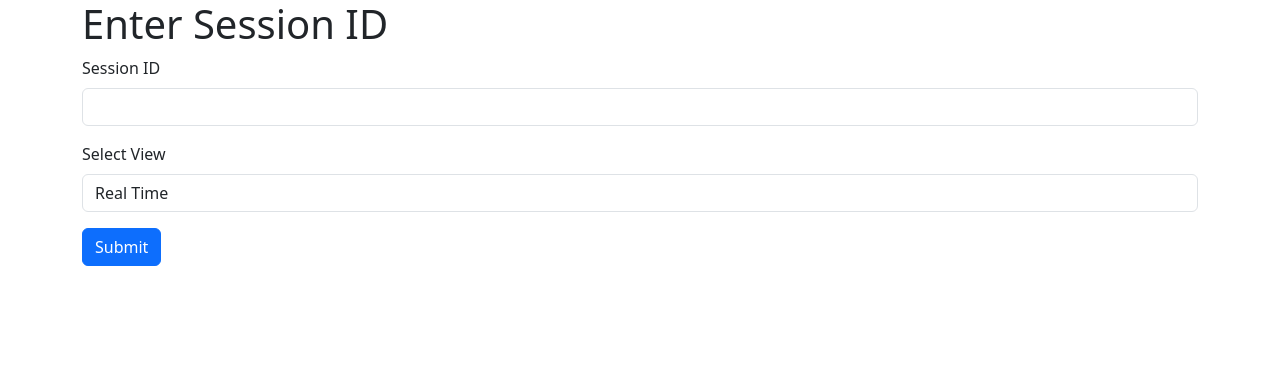
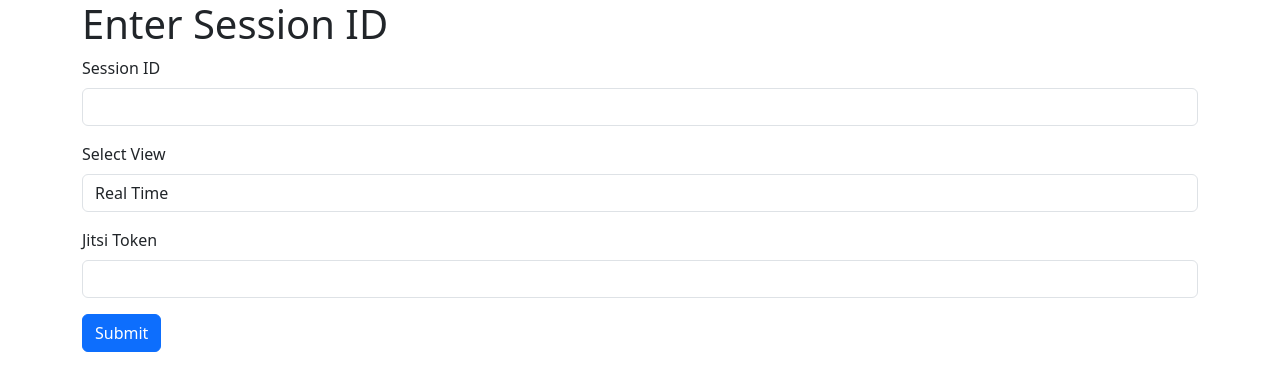
Before and after one commit to LauraPerezVilla/FaceEmotionApp, a Django app: page / in a window 1280 px wide. Shown: the top 391 px of the page. Run offline with Django 5.2, Linux system fonts and the light colour scheme.

Commit message:
Add jitsi token

```diff
--- a/realtime_graph/graph/views.py
+++ b/realtime_graph/graph/views.py
@@ -1,5 +1,6 @@
 from django.shortcuts import render, redirect
 from django.http import JsonResponse
+from django.urls import reverse
 from .models import Prediction, Alert
 from django.db.models import Avg
 import json
@@ -10,15 +11,22 @@ def index(request):
 def redirect_view(request):
     session_id = request.GET.get('session_id')
     view = request.GET.get('view')
+    token = request.GET.get('token')
+
     if view == 'real_time':
-        return redirect('real_time', session_id=session_id)
+        url = reverse('real_time', kwargs={'session_id': session_id})
+        return redirect(f"{url}?jitsi_token={token}")
     elif view == 'history':
         return redirect('history', session_id=session_id)
     else:
         return render(request, 'base.html', {'error': 'Invalid view selected'})
 
 def real_time(request, session_id):
-    return render(request, 'real_time.html', context={'session_id': session_id})
+    jitsi_token = request.GET.get('jitsi_token')
+    return render(request, 'real_time.html', context={
+        'session_id': session_id,
+        'jitsi_token': jitsi_token
+    })
 
 def history(request, session_id):
     # Fetch all predictions for the given session_id
--- a/realtime_graph/templates/base.html
+++ b/realtime_graph/templates/base.html
@@ -23,13 +23,36 @@
           </div>
           <div class="mb-3">
               <label for="view" class="form-label">Select View</label>
-              <select class="form-control" id="view" name="view" required>
+              <select class="form-control" id="view" name="view" required onchange="toggleTokenField()">
                   <option value="real_time">Real Time</option>
                   <option value="history">History</option>
               </select>
           </div>
+          <div class="mb-3" id="tokenField" style="display: none;">
+              <label for="token" class="form-label">Jitsi Token</label>
+              <input type="text" class="form-control" id="token" name="token">
+          </div>
           <button type="submit" class="btn btn-primary">Submit</button>
       </form>
     </div>
+
+    <script>
+        function toggleTokenField() {
+            const viewSelect = document.getElementById('view');
+            const tokenField = document.getElementById('tokenField');
+            const tokenInput = document.getElementById('token');
+
+            if (viewSelect.value === 'real_time') {
+                tokenField.style.display = 'block';
+                tokenInput.required = true;
+            } else {
+                tokenField.style.display = 'none';
+                tokenInput.required = false;
+            }
+        }
+
+        // Call on page load to set initial state
+        toggleTokenField();
+    </script>
   </body>
 </html>
--- a/realtime_graph/templates/real_time.html
+++ b/realtime_graph/templates/real_time.html
@@ -36,7 +36,7 @@
         <div class="container">
             <div class="row mt-3">
                 <div class="d-flex col-md-12 justify-content-center align-items-center">
-                    <video id="videoInput" width="640" height="480" autoplay></video>
+                    <video id="videoInput" width="640" height="480" autoplay muted playsinline></video>
                 </div>
             </div>
         </div>
@@ -69,6 +69,7 @@
     <script>
         // Pass the session_id from Django to JavaScript
         const session_id = "{{ session_id }}";
+        const jitsi_token = "{{ jitsi_token }}";
     </script>
     <script src="{% static 'real_time.js'%}"></script>
   </body>
```
Also changed, not shown: realtime_graph/static/real_time.js (+3 -4 lines).
